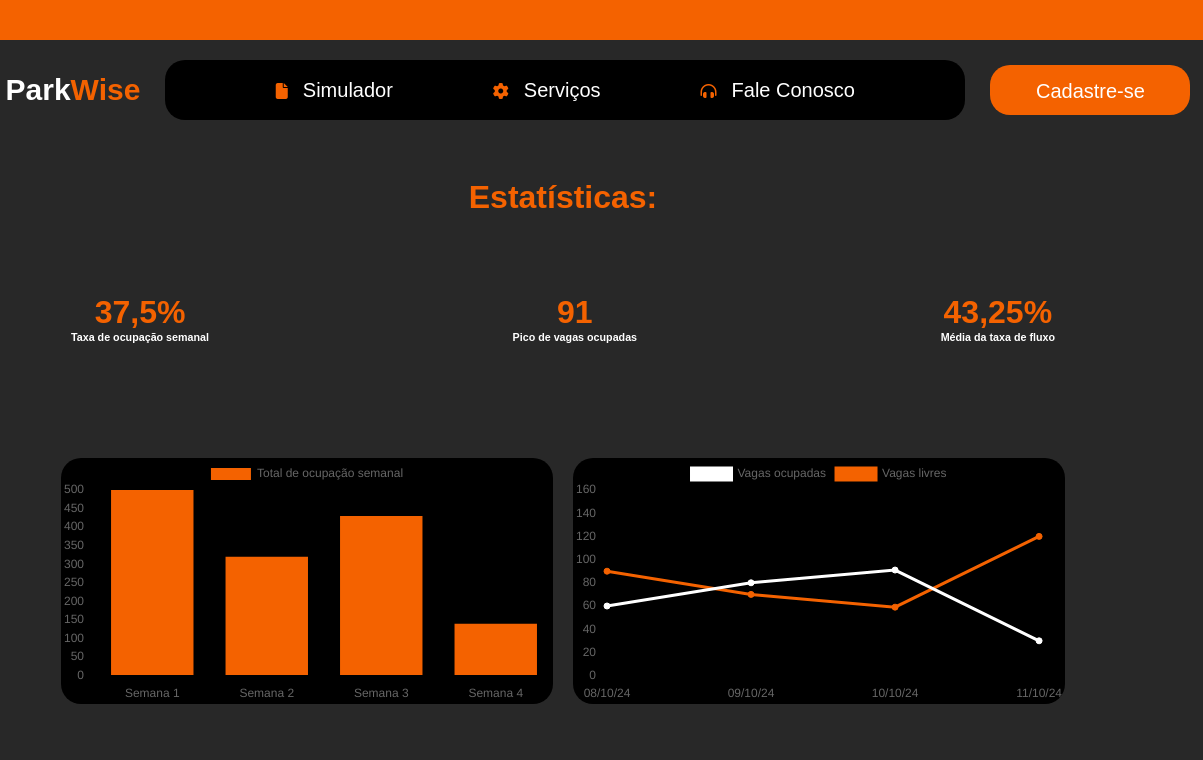
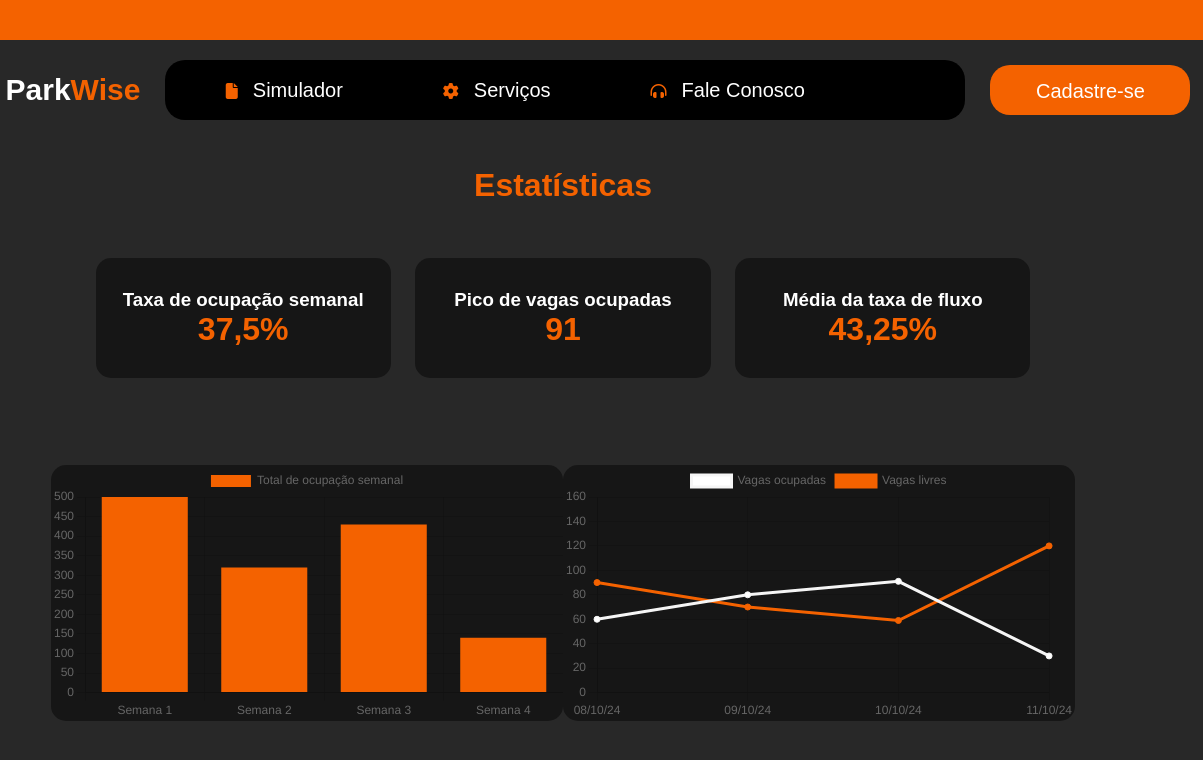
Before and after one commit to joaogcr/Parkwise, a plain HTML site: page Site/telas dashboard/telaDash.html in a window 1280 px wide. Shown: the full height of the page, 77-1280 px from the left. Drawn offline with nearby package versions, Linux system fonts and the light colour scheme; files whose address does not match are found by name.

Commit message:
ajustes na dashboard

```diff
--- a/Site/Login/Tela-Login/estiloDash.css
+++ b/Site/telas dashboard/estiloDash.css
@@ -111,16 +111,52 @@ section>a>button {
     flex-direction: column;
 }
 
-.container h1 {
+.container h1{
     color: #F46200;
 }
 
-.container .title{
+.container .kpis{
     width: 100%;
-    color: white;
     align-items: center;
     display: flex;
-    justify-content: space-between;
+    justify-content: space-evenly;
+}
+
+.divKPI1{
+    background-color: #161616;
+    color: white;
+    width: 30%;
+    display: flex;
+    flex-direction: column;
+    justify-content: center;
+    border-radius: 15px;
+    height: 15vh;
+}
+
+.divKPI2{
+    background-color: #161616;
+    width: 30%;
+    color: white;
+    display: flex;
+    flex-direction: column;
+    justify-content: center;
+    border-radius: 15px;
+    height: 15vh;
+}
+
+.divKPI3{
+    background-color: #161616;
+    width: 30%;
+    color: white;
+    display: flex;
+    flex-direction: column;
+    justify-content: center;
+    border-radius: 15px;
+    height: 15vh;
+}
+
+.container .kpis h1 {
+    color: #F46200;
 }
 
 .container div{
@@ -129,18 +165,10 @@ section>a>button {
     text-align: center;
 }
 
-.title div h3 {
-    display: flex;
-    justify-content: space-around;
-    padding: 5px;
-    border-radius:  12px;
-}
-
 canvas {
     transition: 0.3s ease;
-    background-color: black;
-    justify-content: space-between;
-    border-radius: 20px;
+    background-color: #161616;
+    border-radius: 15px;
 }
 
 canvas:hover {
@@ -151,8 +179,15 @@ canvas:hover {
 .canvaDash{
     display: flex;
     flex-direction: row;
+    justify-content: space-between;
 }
 
 .divCanvas{
-    padding: 10px;
+    height: 40vh;
+    width: 100%;
 }
+
+#myChart, #myChart2{
+    height: 40vh;
+    width: 40vw;
+}
--- a/Site/Login/Tela-Login/telaDash.html
+++ b/Site/telas dashboard/telaDash.html
@@ -1,5 +1,5 @@
 <!DOCTYPE html>
-<html lang="en">
+<html lang="pt-br">
 
 <head>
     <meta charset="UTF-8" />
@@ -23,40 +23,41 @@
             <ul>
                 <li><i class="fa-solid fa-file"></i><a href="../../Calculadora/calculadora.html">Simulador</a></li>
                 <li><i class="fa-solid fa-gear"></i><a href="../../Serviços/Serviços.html">Serviços</a></li>
-                <li><i class="fa-solid fa-headphones-simple"></i><a href="../FaleConosco/faleconosco.html">Fale
-                        Conosco</a></li>
+                <li><i class="fa-solid fa-headphones-simple"></i><a href="../FaleConosco/faleconosco.html">Fale Conosco</a><li>
             </ul>
         </div>
         <a href="../Cadastro/tela_cadastro.html"><button>Cadastre-se</button></a>
     </section>
 
+    <div class="container">
 
+        <h1>Estatísticas</h1>
 
-        <div class="container">
-            <h1>Estatísticas:</h1>
-        <div class="title">
-            <div class="divKPI">
+        <div class="kpis">
+
+            <div class="divKPI1">
+                <h3>Taxa de ocupação semanal</h3>
                 <h1>37,5%</h3>
-                <h6>Taxa de ocupação semanal</h6>
             </div>
-            <div class="divKPI">
+
+            <div class="divKPI2">
+                <h3>Pico de vagas ocupadas</h3>
                 <h1>91</h3>
-                <h6>Pico de vagas ocupadas</h6>
             </div>
-            <div class="divKPI">
+
+            <div class="divKPI3">
+                <h3>Média da taxa de fluxo</h3>
                 <h1>43,25%</h3>
-                <h6>Média da taxa de fluxo</h6>
             </div>
 
         </div>
 
         <div class="canvaDash">
-            <div style="position: relative; height:40vh; width:40vw" class="divCanvas">
-            <canvas id="myChart"></canvas>
+            <div style="height: 40vh; width: 40vw;" class="divCanvas">
+                <canvas id="myChart"></canvas>
             </div>
-
-            <div style="position: relative; height:40vh; width:40vw" class="divCanvas">
-            <canvas id="myChart2"></canvas>
+            <div style="height:40vh; width: 40% class=" divCanvas">
+                <canvas id="myChart2"></canvas>
             </div>
         </div>
 
@@ -92,9 +93,6 @@
         options: {}
     };
 
-</script>
-
-<script>
     const labels2 = [
         '08/10/24',
         '09/10/24',
@@ -107,7 +105,7 @@
         datasets: [{
             label: 'Vagas ocupadas',
             backgroundColor: 'white',
-            borderColor: 'white',
+            borderColor: '#f5f5f5',
             data: [60, 80, 91, 30, 145],
         },
 
@@ -127,19 +125,15 @@
         options: {}
     };
 
-</script>
-
-<script>
     const myChart = new Chart(
         document.getElementById('myChart'),
         config
     );
-</script>
 
-<script>
     const myChart2 = new Chart(
         document.getElementById('myChart2'),
         config2
     );
 </script>
+
 </html>
```
Also changed, not shown: Site/telas dashboard/imagens/image.png (added).
